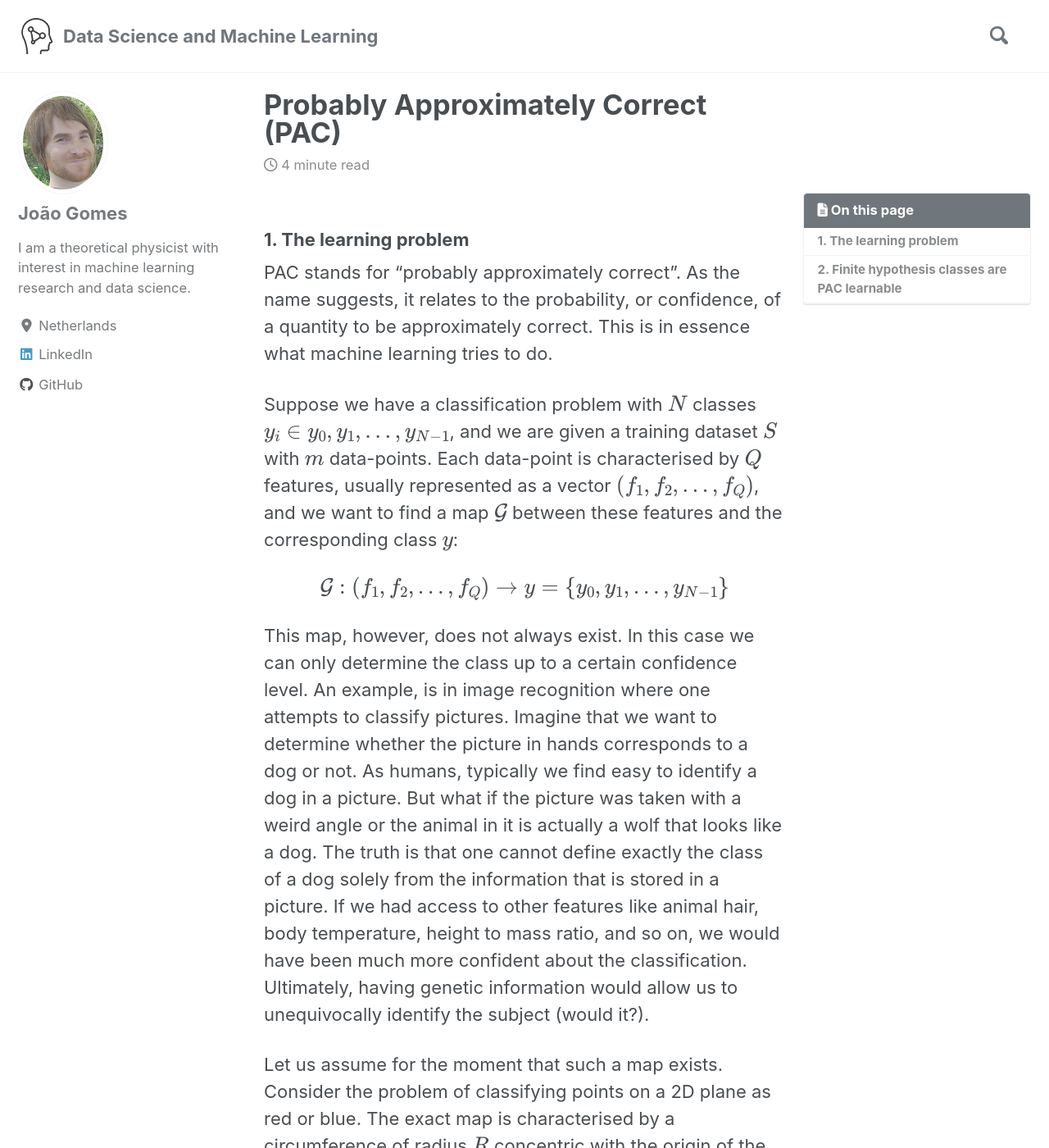
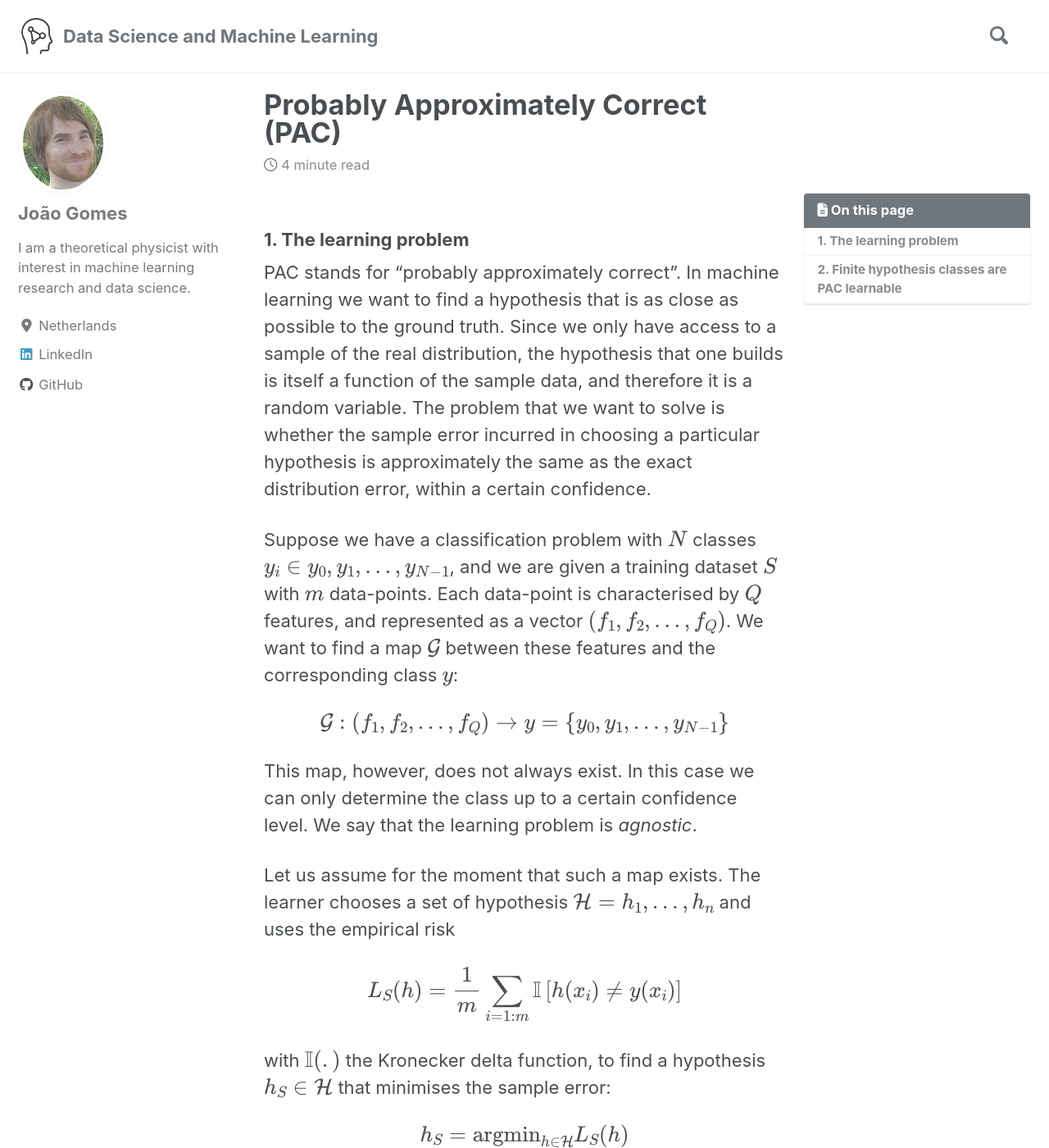
Before and after one commit to joaomvg/ml-pelican-website, a Jekyll site: the page built from _posts/2020-4-14-PAC_learning.md, in a window 1280 px wide and 1400 px high. Shown: the whole window at 82% size. Built offline with Jekyll 4.4.1, drawn with Linux system fonts in a browser that asks for light colours; cached includes are drawn as plain includes; nearby versions of some CDN libraries; formulas are drawn with MathJax 3; some of the changed text lies outside the part shown.

Commit message:
new text

```diff
--- a/_posts/2020-4-14-PAC_learning.md
+++ b/_posts/2020-4-14-PAC_learning.md
@@ -13,15 +13,25 @@ toc: true
 
 ### 1. The learning problem
 
-PAC stands for "probably approximately correct". As the name suggests, it relates to the probability, or confidence, of a quantity to be approximately correct. This is in essence what machine learning tries to do.
+PAC stands for "probably approximately correct". In machine learning we want to find a hypothesis that is as close as possible to the ground truth. Since we only have access to a sample of the real distribution, the hypothesis that one builds is itself a function of the sample data, and therefore it is a random variable.  The problem that we want to solve is whether the sample error incurred in choosing a particular hypothesis  is approximately the same as the exact distribution error, within a certain confidence.
 
-Suppose we have a classification problem with $$N$$ classes $$y_i\in {y_0,y_1,\ldots,y_{N-1}}$$, and we are given a training dataset $$S$$ with $$m$$ data-points. Each data-point is characterised by $$Q$$ features, usually represented as a vector $$(f_1,f_2,\ldots,f_Q)$$, and we want to find a map $$\mathcal{G}$$ between these features and the corresponding class $$y$$:
+Suppose we have a classification problem with $$N$$ classes $$y_i\in {y_0,y_1,\ldots,y_{N-1}}$$, and we are given a training dataset $$S$$ with $$m$$ data-points. Each data-point is characterised by $$Q$$ features, and represented as a vector $$(f_1,f_2,\ldots,f_Q)$$. We want to find a map $$\mathcal{G}$$ between these features and the corresponding class $$y$$:
 
 $$\mathcal{G}: (f_1,f_2,\ldots,f_Q)\rightarrow y=\{y_0,y_1,\ldots, y_{N-1}\}$$
 
-This map, however, does not always exist. In this case we can only determine the class up to a certain confidence level. An example, is in image recognition where one attempts to classify pictures. Imagine that we want to determine whether the picture in hands corresponds to a dog or not. As humans, typically we find easy to identify a dog in a picture. But what if the picture was taken with a weird angle or the animal in it is actually a wolf that looks like a dog. The truth is that one cannot define exactly the class of a dog solely from the information that is stored in a picture. If we had access to other features like animal hair, body temperature, height to mass ratio, and so on, we would have been much more confident about the classification. Ultimately, having genetic information would allow us to unequivocally identify the subject (would it?).
+This map, however, does not always exist. In this case we can only determine the class up to a certain confidence level. We say that the learning problem is *agnostic*.
 
-Let us assume for the moment that such a map exists. Consider the problem of classifying points on a 2D plane as red or blue. The exact map is characterised by a circumference of radius $$R$$ concentric with the origin of the plane, which colours points that are inside as red and outside as blue. See figure below. The training dataset consists of $$m$$ data-points $$\mathbb{x}=(x_1,x_2)$$ sampled independently and identically distributed (i.i.d) from a distribution $$D(x)$$. In most instances, we do not know this distribution.
+Let us assume for the moment that such a map exists. The learner chooses a set of hypothesis $$\mathcal{H}={h_1,\ldots,h_n}$$ and uses the empirical risk
+
+$$L_S(h)=\frac{1}{m}\sum_{i=1:m}\mathbb{I}\left[h(x_i)\neq y(x_i)\right]$$
+
+with $$\mathbb{I}(.)$$ the Kronecker delta function, to find a hypothesis $$h_S\in \mathcal{H}$$ that minimises the sample error:
+
+$$h_S=\text{argmin}_{h\in \mathcal{H}}L_S(h)$$
+
+The empirical or sample error then equals $$\text{min}L_S(h)$$. If we choose appropriately $$\mathcal{H}$$ we may find $$\text{min}L_S(h)=0$$. In this case the hypothesis is *overfitting* the data. As an example, we can memorise the data. Although this results in zero empirical error, the solution is not very instructive because it does not give information of how well it will perform in unseen data.
+
+Consider the problem of classifying points on a 2D plane as red or blue. The exact map is characterised by a circumference of radius $$R$$ concentric with the origin of the plane, which colours points that are inside as red and outside as blue. See figure below. The training dataset consists of $$m$$ data-points $$\mathbb{x}=(x_1,x_2)$$ sampled independently and identically distributed (i.i.d) from a distribution $$D(x)$$. In most instances, we do not know this distribution.
 
 ![](/images/PAC learning_1.png){: .align-center}
 *Here the circumference $$R$$ denotes the ground truth which classifies points as red or blue, depending on whether they are inside or outside of the circle, respectively.*
@@ -68,4 +78,6 @@ with probability $$1-\delta$$.
 
 ### 2. Finite hypothesis classes are PAC learnable
 
-asdasd
+We have a finite hypothesis class with $$B$$ hypothesis, that is, $$H_B=\{h_1,\ldots,h_B\}$$. We also assume for the moment that this class is realisable, meaning that it contains $$h^\star$$, the ground truth. We want to show that
+
+$$\mathbb{P}(S: \forall h \in H_B, L(D,h)>\epsilon)<\delta$$
```
